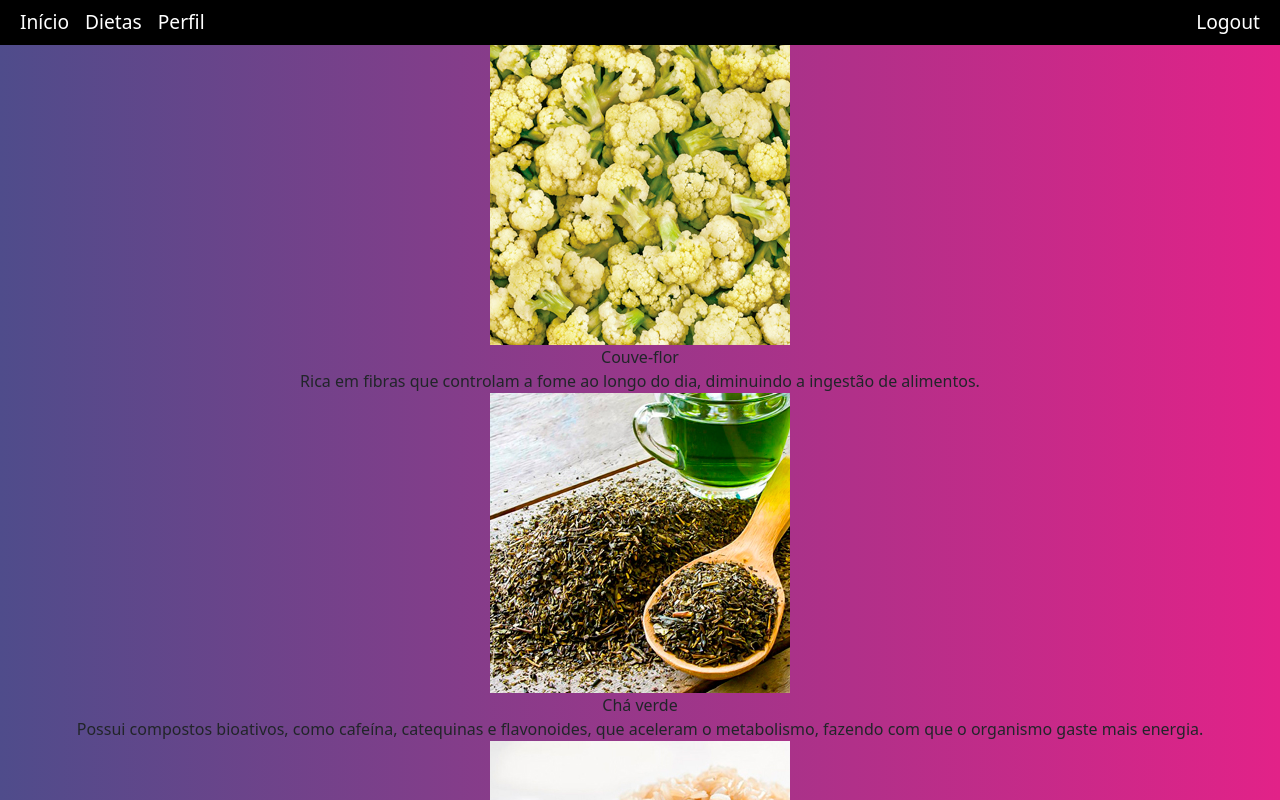
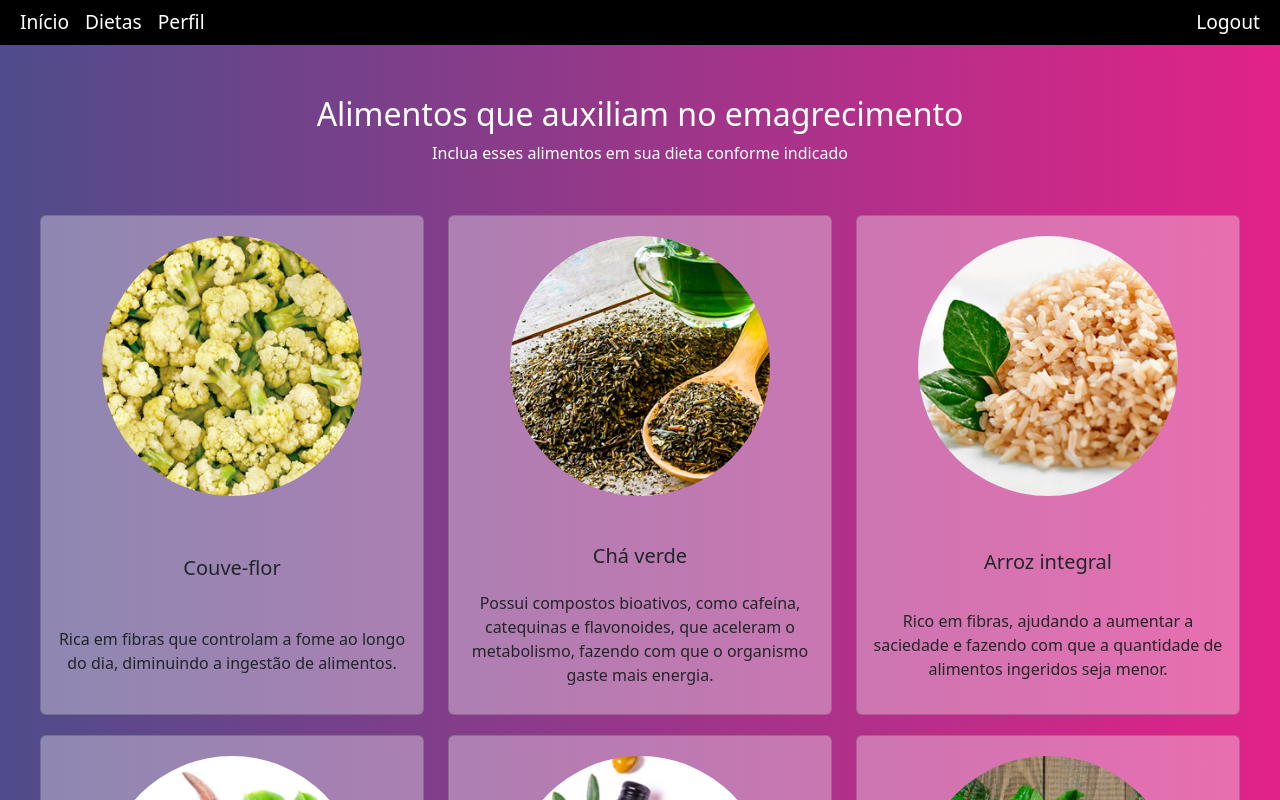
Before and after one commit to mari-martins-souza/keep-health, an Angular app: page /dietas in a window 1280 px wide. Shown: the top 800 px of the page. Built offline with nearby package versions, Linux system fonts and the light colour scheme.

Commit message:
update estilo component dietas

```diff
--- a/src/app/card/card.component.html
+++ b/src/app/card/card.component.html
@@ -1,5 +1,9 @@
-<div class="card-alimentos">
-    <img [src]="item?.imageLink" alt="">
-    <span>{{ item?.name }}</span>
-    <span>{{ item?.description }}</span>
+<div class="card-group">
+    <div class="card">
+        <img [src]="item?.imageLink" alt="" class="card-img-top">
+        <div class="card-body">
+            <h5 class="card-title">{{ item?.name }}</h5>
+            <p class="card-text">{{ item?.description }}</p>
+        </div>
+    </div>
 </div>
--- a/src/app/card/card.component.scss
+++ b/src/app/card/card.component.scss
@@ -1,9 +1,43 @@
-.card-alimentos {
-    // border: 3px solid rgb(255, 255, 255);
-    border-radius: 10px;
+.card-img-top {
+    width: 300px;
+    border-radius: 50%;
+    padding: 20px;
+}
+
+@media only screen and (max-width: 575px) {
+    .card-img-top {
+        width: 250px;
+    }
+}
+
+.card-body {
     display: flex;
-    justify-content: center;
+    flex-wrap: wrap;
     align-items: center;
+}
+
+.card-title {
+   margin: auto;
+//    border: 2px solid black;
+}
+
+.card-title:hover {
+    color: #ffffff;
+ }
+
+.card-text {
+    text-align: center;
+    // border: 2px solid black;
+}
+
+.card {
+    margin: auto;
+    margin-bottom: 20px;
+    background-color: rgba(255, 255, 255, 0.342);
+    display: flex;
     flex-direction: column;
-    flex-wrap: wrap;
+    justify-content: space-around;
+    align-items: center;
+    width: 250px;
+    height: 500px;
 }
--- a/src/app/dietas/dietas.component.html
+++ b/src/app/dietas/dietas.component.html
@@ -1,14 +1,11 @@
-<!-- <div>
-  <div *ngFor="let alimento of alimentos">
-    <h2>{{alimento.name}}</h2>
-    <p>{{alimento.description}}</p>
-    <img [src]='alimento.imageLink'>
-    <p>Calorias: {{alimento.qttCalories}} por 100gr/ml</p>
-    <p>Dias por semana: {{alimento.qttDaysFeed}}</p>
+<div id="topo">
+  <h2>Alimentos que auxiliam no emagrecimento</h2>
+  <p>Inclua esses alimentos em sua dieta conforme indicado</p>
+</div>
+<div class="card-alimentos">
+  <div class="row">
+    <div *ngFor="let alimento of alimentos" class="col-lg-4 col-md-6">
+      <app-card [item] ="alimento"></app-card>
+    </div>
   </div>
-</div>   -->
-
-
-  <div *ngFor="let alimento of alimentos">
-    <app-card [item] ="alimento"></app-card>
-  </div>
+</div>
--- a/src/app/dietas/dietas.component.scss
+++ b/src/app/dietas/dietas.component.scss
@@ -0,0 +1,27 @@
+#topo {
+    text-align: center;
+    margin-top: 50px;
+    margin-bottom: 50px;
+    color: white;
+    padding-left: 20px;
+    padding-right: 20px;
+}
+
+.card-alimentos {
+    margin-left: 20px;
+    margin-right: 20px;
+    max-width: 1200px;
+    margin: auto;
+}
+
+@media only screen and (min-width: 767px) and (max-width: 990px) {
+    .card-alimentos {
+        max-width: 675px;
+    }
+}
+
+@media only screen and (max-width: 767px) {
+    .card-alimentos {
+        max-width: 400px;
+    }
+}
--- a/src/shared/components/header/header.component.scss
+++ b/src/shared/components/header/header.component.scss
@@ -17,7 +17,6 @@
     padding: 0px;
 }
 
-
 /* tem uma seleção em volta do ícone que fica aparente quando é clicado no botão, deixei transparente porque essa seleção não fica legal */
 .navbar-toggler {
     color: transparent;
```
